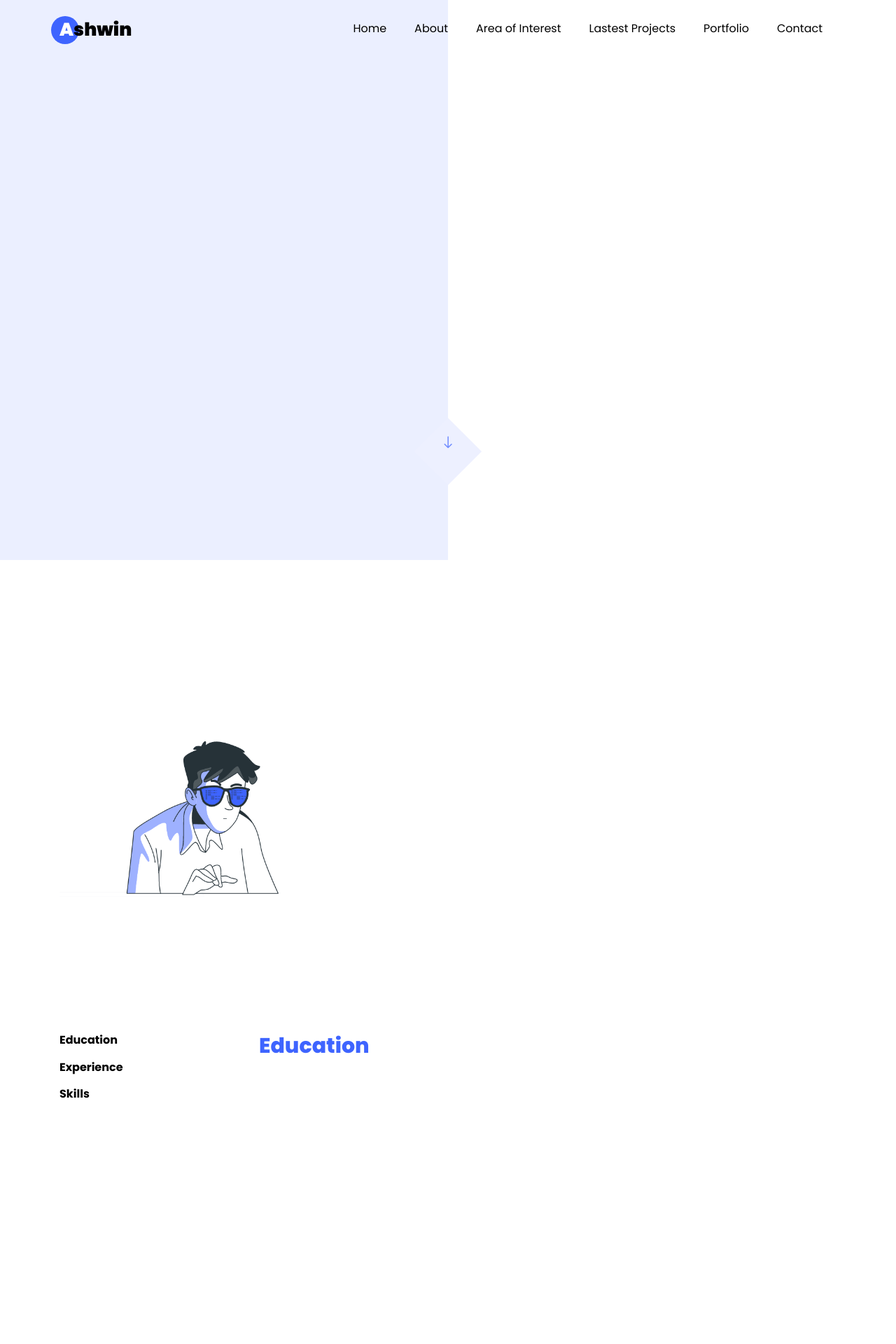
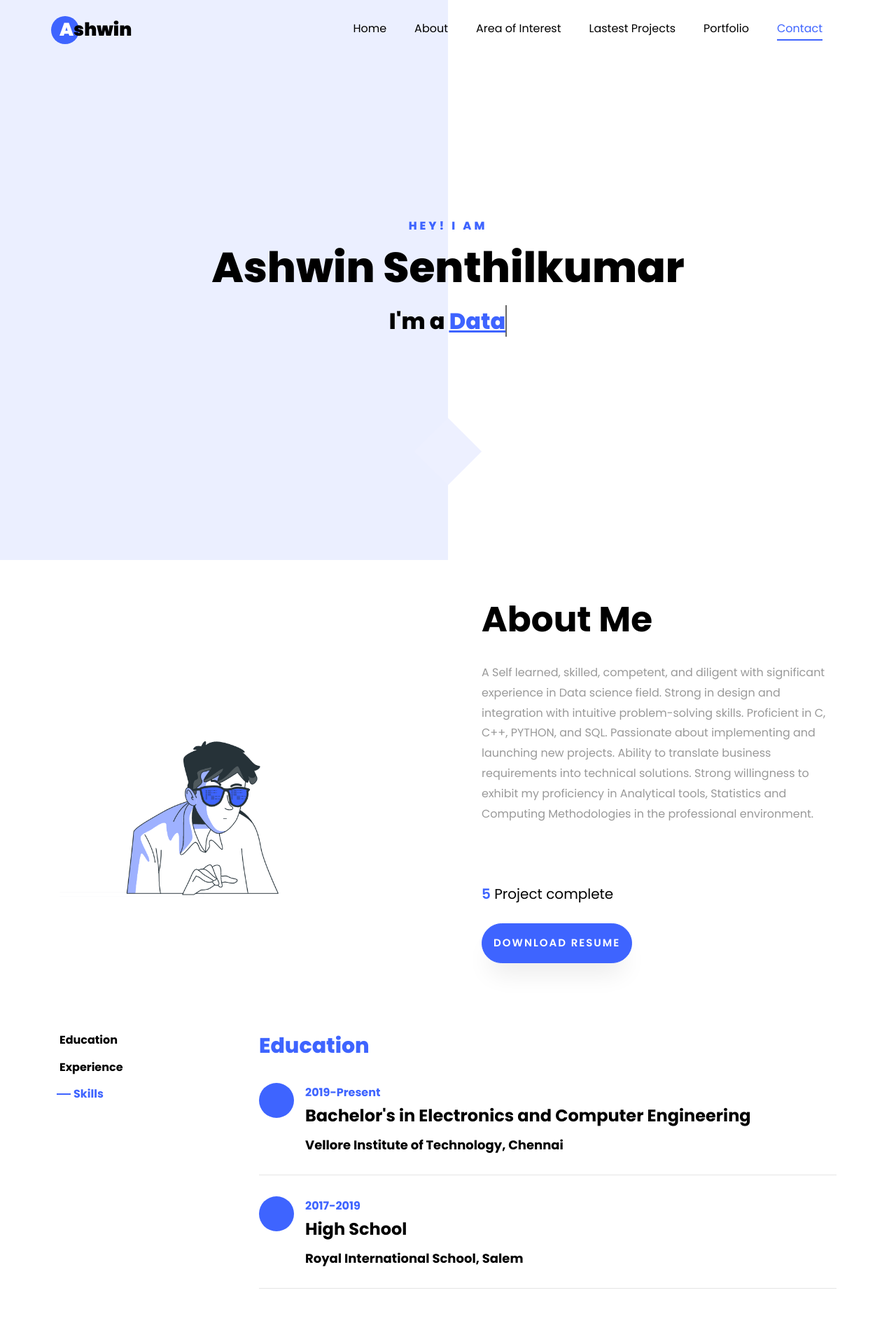
Before and after one commit to MrR0b0t-23/MyWebsite, a Flask app: page / in a window 1280 px wide. Shown: the top 1920 px of the page at 70% size. Run offline with Flask 2, Linux system fonts and the light colour scheme; some libraries are stand-ins or nearby versions; some web fonts are replaced.

Commit message:
Update index.html

```diff
--- a/templates/index.html
+++ b/templates/index.html
@@ -8,8 +8,10 @@
 
 	<link href="https://fonts.googleapis.com/css?family=Poppins:100,200,300,400,500,600,700,800,900" rel="stylesheet">
 
-	<link rel="stylesheet" href="{{ url_for('static', filename='styles.pure.css')}}">
-
+	<link rel="stylesheet" href="{{ url_for('static', filename='css/animate.css' )}}">
+	<link rel="stylesheet" href="{{ url_for('static', filename= 'css/flaticon.css' )}}">
+	<link rel="stylesheet" href="{{ url_for('static', filename= 'css/icomoon.css' )}}">
+	<link rel="stylesheet" href="{{ url_for('static', filename= 'css/style.css' )}}">
 </head>
 
 <body data-spy="scroll" data-target=".site-navbar-target" data-offset="300">
@@ -437,7 +439,7 @@
 						</div>
 						<div>
 							<h3 class="mb-4">
-								<p><a href="tel://9489505118">Contact Number</a></p>
+								<p></p>
 							</h3>
 
 						</div>
@@ -470,7 +472,7 @@
 
 			<div class="row no-gutters block-9">
 				<div class="col-md-6 order-md-last d-flex">
-					<form action ="/" class="bg-light p-4 p-md-5 contact-form" method="POST">
+					<form class="bg-light p-4 p-md-5 contact-form" method="POST">
 						<div class="form-group">
 							<input type="text" name="name" id ="name" class="form-control" placeholder="Your Name">
 						</div>
@@ -492,7 +494,7 @@
 				</div>
 
 				<div class="col-md-6 d-flex">
-					<img src="{{ url_for('static', filename='images/Sent Message.gif' ) }}">
+					<img src="{{ url_for('static', filename='images/Sent message.gif' ) }}">
 				</div>
 			</div>
 		</div>
@@ -545,7 +547,6 @@
 						<div class="block-23 mb-3">
 							<ul>
 								<li><span class="icon icon-map-marker"></span><span class="text">Erode West, TamilNadu, India</span></li>
-								<li><a href="tel://9489505118"><span class="icon icon-phone"></span><span class="text">Contact Number</span></a></li>
 							</ul>
 						</div>
 					</div>
```
